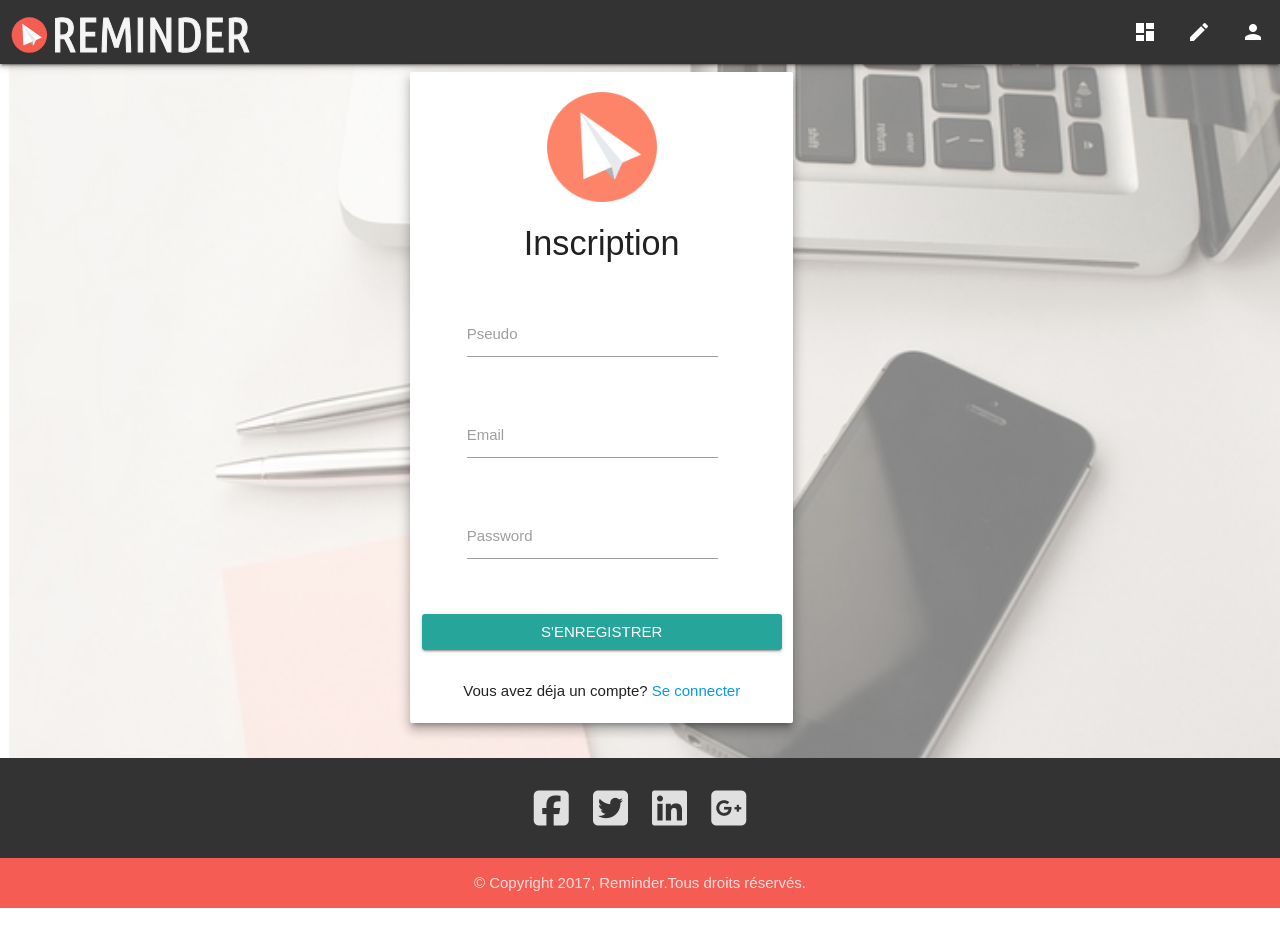
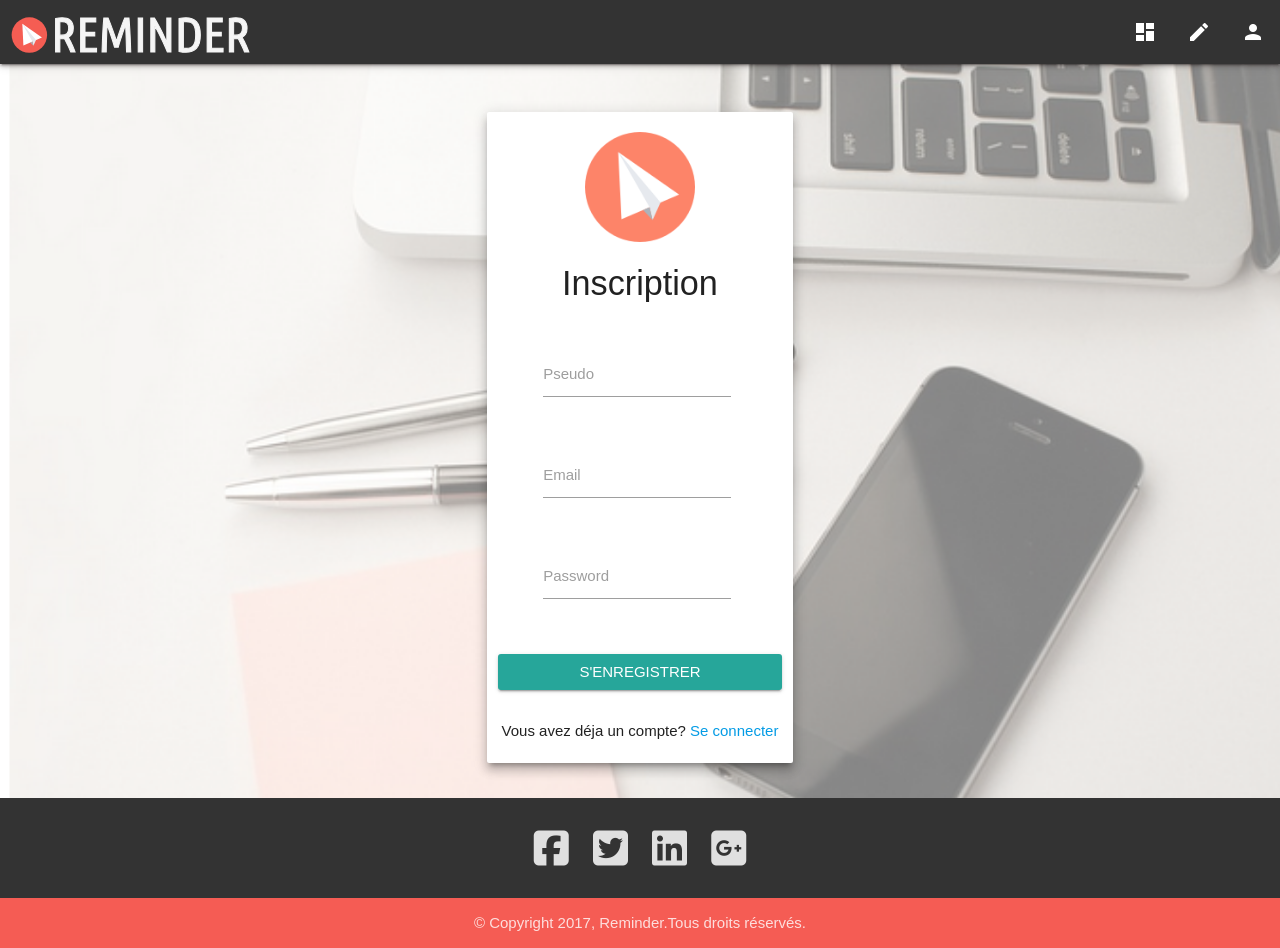
Before and after one commit to RQMdev/Reminder, a React (Create React App) app: page /signup in a window 1280 px wide. Before the commit the page ends 908 px from the top, so only its background shows below. Built offline with nearby package versions, Linux system fonts and the light colour scheme; some icons are missing.

Commit message:
centrage  register form

```diff
--- a/src/Components/SignUp.js
+++ b/src/Components/SignUp.js
@@ -22,9 +22,10 @@ class SignUp extends Component {
   render() {
     return (
      <div>
-     <div className="container">
+     <div className=" form-register container">
     <div className="row">
-        <div className="col l5 push-l3 col m6 push-m4  col s12  z-depth-4 card-panel">
+
+        <div className="col l4 m8 offset-m2 offset-l4 s12 offset-l4 z-depth-4 card-panel">
             <form onSubmit={this.handleSubmit.bind(this)} className="register-form">
                 <div className="row">
                     <div className="input-field col s12 center">
@@ -65,6 +66,7 @@ class SignUp extends Component {
 
            </form>
         </div>
+
     </div>
 </div>
 </div>
```
